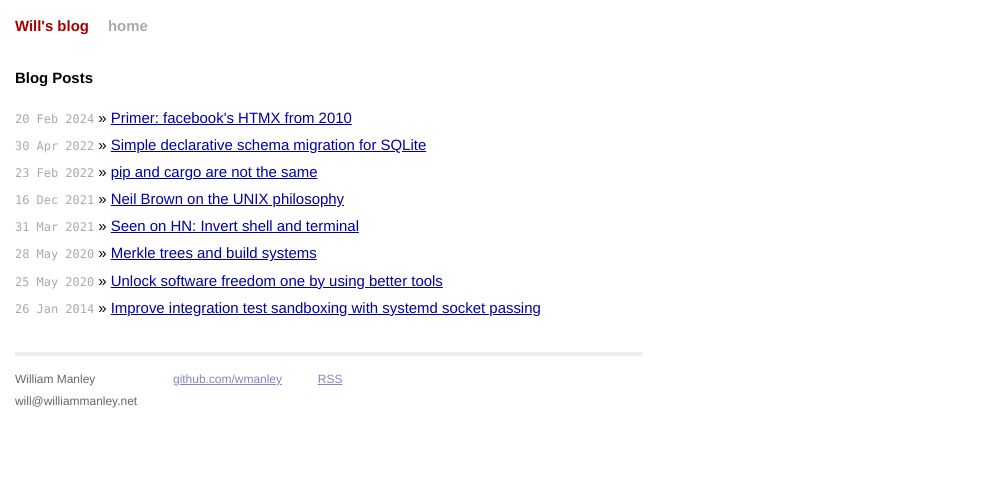
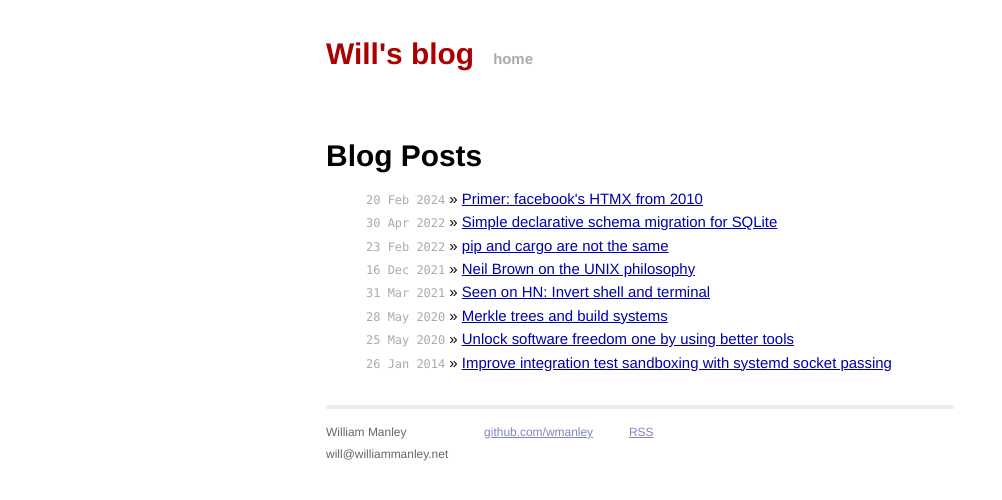
Before and after one commit to wmanley/wmanley.github.io, a Jekyll site: the page built from index.html, in a window 1280 px wide. Shown: the top 500 px of the page, without its empty margins (0-1002 px from the left). Built offline with Jekyll 4.4.1, drawn with Linux system fonts in a browser that asks for light colours.

Commit message:
Better CSS

```diff
--- a/_posts/2024-02-20-primer-facebooks-htmx-from-2010.markdown
+++ b/_posts/2024-02-20-primer-facebooks-htmx-from-2010.markdown
@@ -26,7 +26,7 @@ The actual code can be found here: [https://gist.github.com/makinde/376039](http
 
 The context now than then is very different of course. They were already returning html from the server - so it’s less of a jump to having a generic JavaScript library to do it for you. The point of comparison now would be to a react style SPA with endpoints returning JSON and HTML being generated client-side.
 
-# Why is this interesting?
+## Why is this interesting?
 
 * The core idea is the same as HTMX, which is currently riding high in the hype cycle - but 14 years ago, and applied within a megacorp. I view the current enthusiasm about HTMX as very much a reaction to SPA misery - both as a user (slow brittle websites) and as a developer (increased complexity and lines of code).  In this case the technology was developed and used at the same time, and within the same organisation as react!
 * Like many YouTube videos I'm left with the question "What happened next?".  How widely did they end up applying this?  What happened to the 300 people within facebook at the time that knew about it? It can't have made that much of an impression on them at the time - they didn't disperse and evangelise.  Why did react win inside facebook?  Why, why, why?
--- a/css/main.css
+++ b/css/main.css
@@ -3,14 +3,6 @@
 /* Common
 /*
 /*****************************************************************************/
-
-/* Global Reset */
-* {
-  margin: 0;
-  padding: 0;
-}
-
-html, body { height: 100%; }
 
 body {
   background-color: #FFF;
@@ -18,12 +10,6 @@ body {
   font-size: small;
   text-align: center;
 }
-
-h1, h2, h3, h4, h5, h6 {
-  font-size: 100%; }
-
-h1 { margin-bottom: 1em; }
-p { margin: 1em 0; }
 
 a         { color: #00a; }
 a:hover   { color: #000; }
@@ -37,10 +23,6 @@ a:visited { color: #a0a; }
 .posts {
   list-style-type: none;
   margin-bottom: 2em;
-}
-
-.posts li {
-  line-height: 1.75em;
 }
 
 .posts span {
@@ -60,7 +42,8 @@ a:visited { color: #a0a; }
   text-align: justify;
   max-width: 42em;
   padding: 1em;
-  line-height: 1.5em;
+  margin: 0 auto;
+  line-height: 150%;
 }
 
 .header a {
```
